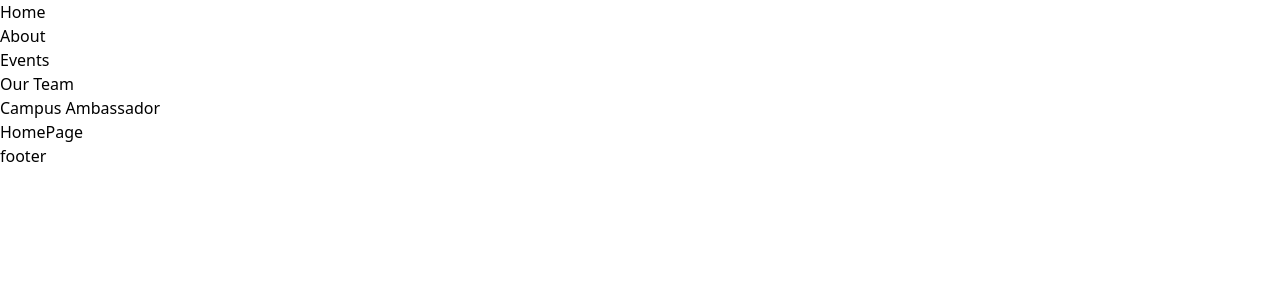
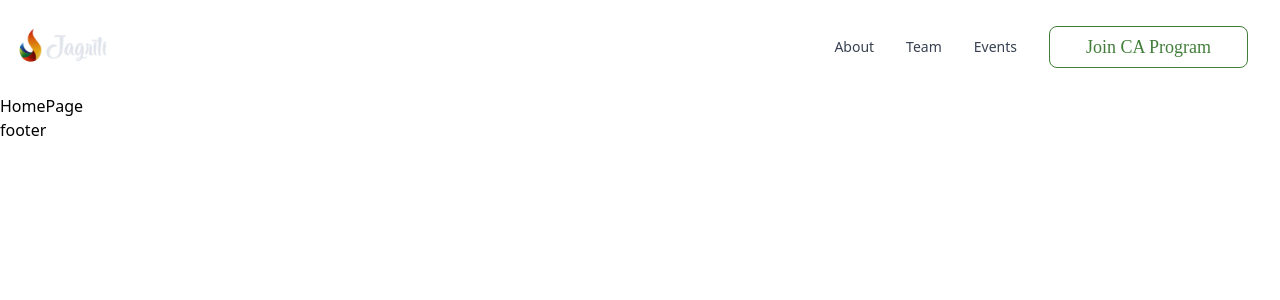
Before and after one commit to Jagriti-SSC/JagritiWebsite-New, a React (Create React App) app: page / in a window 1280 px wide. Shown: the top 300 px of the page. Built offline with nearby package versions, Linux system fonts and the light colour scheme; no server answers.

Commit message:
added navbar feature, flowbite, flowbite-react

```diff
--- a/package.json
+++ b/package.json
@@ -7,6 +7,8 @@
     "@testing-library/react": "^13.4.0",
     "@testing-library/user-event": "^13.5.0",
     "firebase": "^9.17.1",
+    "flowbite": "^1.6.3",
+    "flowbite-react": "^0.3.8",
     "prop-types": "^15.8.1",
     "react": "^18.2.0",
     "react-dom": "^18.2.0",
--- a/src/components/navbar/Navbar.jsx
+++ b/src/components/navbar/Navbar.jsx
@@ -1,34 +1,160 @@
 import React from "react";
-import { useLocation } from "react-router-dom";
-import "./Navbar.css";
 import { Link, Outlet } from "react-router-dom";
+import Button from "../UI/button/Button";
 
 const Navbar = () => {
-
- let curr  = useLocation();
- console.log(curr.pathname); // Use the current pathname for conditional changes in the Navbar styles.
+  // let curr = useLocation();
+  // console.log(curr.pathname); // Use the current pathname for conditional changes in the Navbar styles.
 
   return (
     <>
-      <nav>
-        <ul>
-          <li>
-            <Link to="/">Home</Link>
+      <header>
+        <nav className="bg-transparent border-gray-200 px-2 sm:px-4 py-2.5 rounded dark:bg-gray-900">
+          <div className="container flex flex-wrap items-center justify-between mx-auto">
+            <Link to="/" className="items-center">
+              <img
+                src="/icons/Jagriti_logo.png"
+                className="h-6 mr-3 sm:h-9"
+                alt="Jagriti_Logo"
+              />
+            </Link>
+            <div
+              className="hidden w-full md:block md:w-auto"
+              id="navbar-default"
+            >
+              <ul className="flex flex-col p-4 mt-4 border border-gray-100 rounded-lg bg-gray-50 md:flex-row md:space-x-8 md:mt-0 md:text-sm md:font-medium md:border-0 md:bg-white dark:bg-gray-800 md:dark:bg-gray-900 dark:border-gray-700">
+                <li className="place-self-center">
+                  <Link
+                    to="/about"
+                    className="block py-2 pl-3 pr-4 text-gray-700 rounded hover:bg-gray-100 md:hover:bg-transparent md:border-0 md:hover:text-blue-700 md:p-0 dark:text-gray-400 md:dark:hover:text-white dark:hover:bg-gray-700 dark:hover:text-white md:dark:hover:bg-transparent"
+                  >
+                    About
+                  </Link>
+                </li>
+                <li className="place-self-center">
+                  <Link
+                    to="/team"
+                    className="block py-2 pl-3 pr-4 text-gray-700 rounded hover:bg-gray-100 md:hover:bg-transparent md:border-0 md:hover:text-blue-700 md:p-0 dark:text-gray-400 md:dark:hover:text-white dark:hover:bg-gray-700 dark:hover:text-white md:dark:hover:bg-transparent"
+                  >
+                    Team
+                  </Link>
+                </li>
+                <li className="place-self-center">
+                  <Link
+                    to="/events"
+                    className="block py-2 pl-3 pr-4 text-gray-700 rounded hover:bg-gray-100 md:hover:bg-transparent md:border-0 md:hover:text-blue-700 md:p-0 dark:text-gray-400 md:dark:hover:text-white dark:hover:bg-gray-700 dark:hover:text-white md:dark:hover:bg-transparent"
+                  >
+                    Events
+                  </Link>
                 </li>
                 <li>
-            <Link to="/about">About</Link>
+                  <Button
+                    text="Join CA Program"
+                    outline={true}
+                    // disabled={false}
+                  />
+                </li>
+              </ul>
+            </div>
+            <div className="md:hidden">
+              {/* <!-- drawer init and show --> */}
+              <div className="text-center">
+                <button
+                  className="text-white bg-blue-700 hover:bg-blue-800 focus:ring-4 focus:ring-blue-300 font-medium rounded-lg text-sm px-5 py-2.5 mr-2 dark:bg-blue-600 dark:hover:bg-blue-700 focus:outline-none dark:focus:ring-blue-800"
+                  type="button"
+                  data-drawer-target="drawer-navigation"
+                  data-drawer-show="drawer-navigation"
+                  aria-controls="drawer-navigation"
+                >
+                  <span className="sr-only">Open main menu</span>
+                  <svg
+                    className="w-6 h-6"
+                    aria-hidden="true"
+                    fill="currentColor"
+                    viewBox="0 0 20 20"
+                  >
+                    <path
+                      fillRule="evenodd"
+                      d="M3 5a1 1 0 011-1h12a1 1 0 110 2H4a1 1 0 01-1-1zM3 10a1 1 0 011-1h12a1 1 0 110 2H4a1 1 0 01-1-1zM3 15a1 1 0 011-1h12a1 1 0 110 2H4a1 1 0 01-1-1z"
+                      clipRule="evenodd"
+                    ></path>
+                  </svg>
+                </button>
+              </div>
+
+              {/* <!-- drawer component --> */}
+              <div
+                id="drawer-navigation"
+                className="fixed top-0 right-0 z-40 w-64 h-screen p-4 overflow-y-auto transition-transform translate-x-full bg-white dark:bg-gray-800"
+                tabIndex="-1"
+                aria-labelledby="drawer-navigation-label"
+              >
+                <button
+                  type="button"
+                  data-drawer-hide="drawer-navigation"
+                  aria-controls="drawer-navigation"
+                  className="text-gray-400 bg-transparent hover:bg-gray-200 hover:text-gray-900 rounded-lg text-sm p-1.5 absolute top-2.5 right-2.5 inline-flex items-center dark:hover:bg-gray-600 dark:hover:text-white"
+                >
+                  <svg
+                    aria-hidden="true"
+                    className="w-5 h-5"
+                    fill="currentColor"
+                    viewBox="0 0 20 20"
+                  >
+                    <path
+                      fillRule="evenodd"
+                      d="M4.293 4.293a1 1 0 011.414 0L10 8.586l4.293-4.293a1 1 0 111.414 1.414L11.414 10l4.293 4.293a1 1 0 01-1.414 1.414L10 11.414l-4.293 4.293a1 1 0 01-1.414-1.414L8.586 10 4.293 5.707a1 1 0 010-1.414z"
+                      clipRule="evenodd"
+                    ></path>
+                  </svg>
+                  <span className="sr-only">Close menu</span>
+                </button>
+                <div className="py-4 overflow-y-auto">
+                  <ul className="space-y-2 text-center">
+                    <li>
+                      <Link
+                        to="/about"
+                        className="flex items-center  p-2 text-base font-normal text-gray-900 rounded-lg dark:text-white hover:bg-gray-100 dark:hover:bg-gray-700"
+                      >
+                        <span className="flex-1 whitespace-nowrap">About</span>
+                      </Link>
+                      <hr className="h-px my-4 bg-gray-200 border-0 dark:bg-gray-700"></hr>
                     </li>
                     <li>
-            <Link to="/events">Events</Link>
+                      <Link
+                        to="/team"
+                        className="flex items-center p-2 text-base font-normal text-gray-900  rounded-lg dark:text-white hover:bg-gray-100 dark:hover:bg-gray-700"
+                      >
+                        <span className="flex-1  whitespace-nowrap">Team</span>
+                      </Link>
+                      <hr className="h-px my-4 bg-gray-200 border-0 dark:bg-gray-700"></hr>
                     </li>
                     <li>
-            <Link to="/team">Our Team</Link>
+                      <Link
+                        to="/events"
+                        className="flex items-center p-2 text-base font-normal text-gray-900  rounded-lg dark:text-white hover:bg-gray-100 dark:hover:bg-gray-700"
+                      >
+                        <span className="flex-1 whitespace-nowrap">Events</span>
+                      </Link>
+                      <hr className="h-px my-4 bg-gray-200 border-0 dark:bg-gray-700"></hr>
                     </li>
                     <li>
-            <Link to="/ca">Campus Ambassador</Link>
+                      <Link to="/ca">
+                        <Button
+                          text="Join CA Program"
+                          outline={true}
+                          // disabled={false}
+                          // buttonColor={"white"}
+                        />
+                      </Link>
                     </li>
                   </ul>
+                </div>
+              </div>
+            </div>
+          </div>
         </nav>
+      </header>
 
       <Outlet />
     </>
--- a/src/index.css
+++ b/src/index.css
@@ -3,3 +3,8 @@
 @tailwind utilities;
 
 @import url("https://fonts.googleapis.com/css2?family=Montserrat&family=Poppins&display=swap");
+@layer base {
+  html {
+    font-family: Montserrat, system-ui, sans-serif;
+  }
+}
--- a/src/index.js
+++ b/src/index.js
@@ -3,6 +3,7 @@ import ReactDOM from "react-dom/client";
 import "./index.css";
 import App from "./App";
 import { FirebaseProvider } from "./context/Firebase";
+import '../node_modules/flowbite/dist/flowbite.js';
 
 const root = ReactDOM.createRoot(document.getElementById("root"));
 root.render(
--- a/tailwind.config.js
+++ b/tailwind.config.js
@@ -1,8 +1,12 @@
 /** @type {import('tailwindcss').Config} */
 module.exports = {
-  content: ["./src/**/*.{js,jsx,ts,tsx}"],
+  content: [
+    "./src/**/*.{js,jsx,ts,tsx}",
+    "./node_modules/flowbite/**/*.js",
+    "node_modules/flowbite-react/**/*.{js,jsx,ts,tsx}",
+  ],
   theme: {
     extend: {},
   },
-  plugins: [],
+  plugins: [require("flowbite/plugin")],
 };
```
Also changed, not shown: public/index.html (+0 -23 lines), public/icons/Jagriti_logo.png (added). Lines whose indentation alone changed are shown as unchanged.
